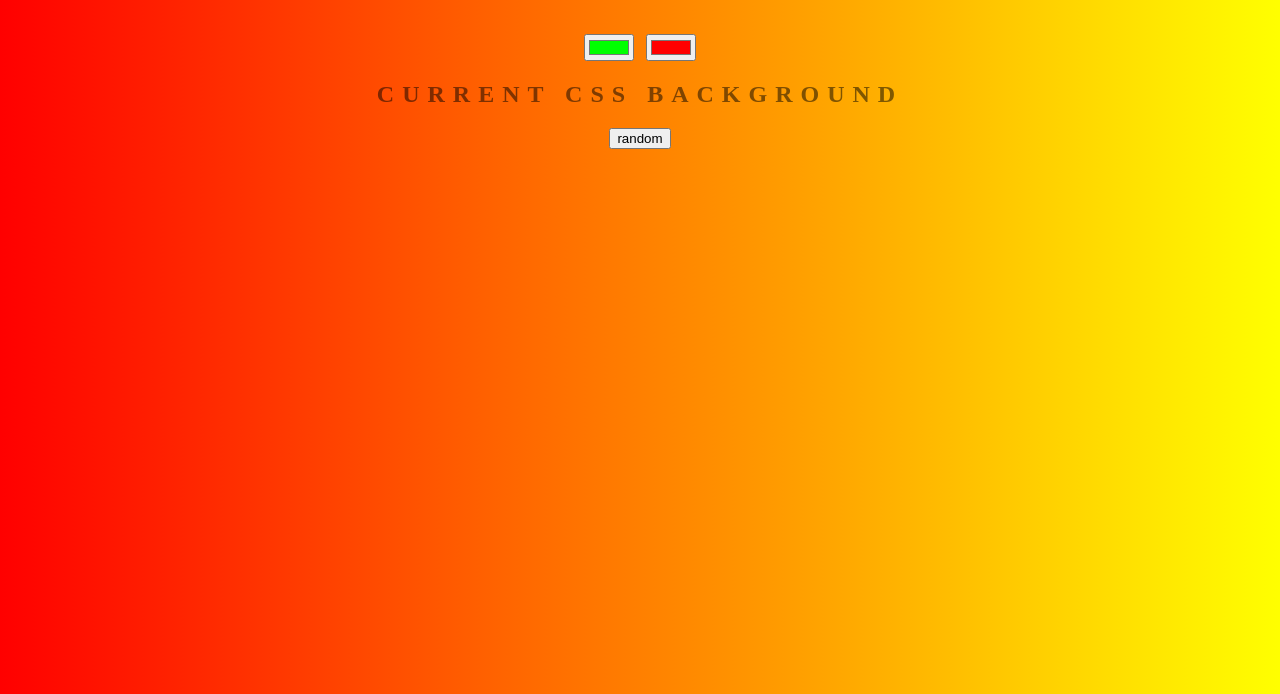
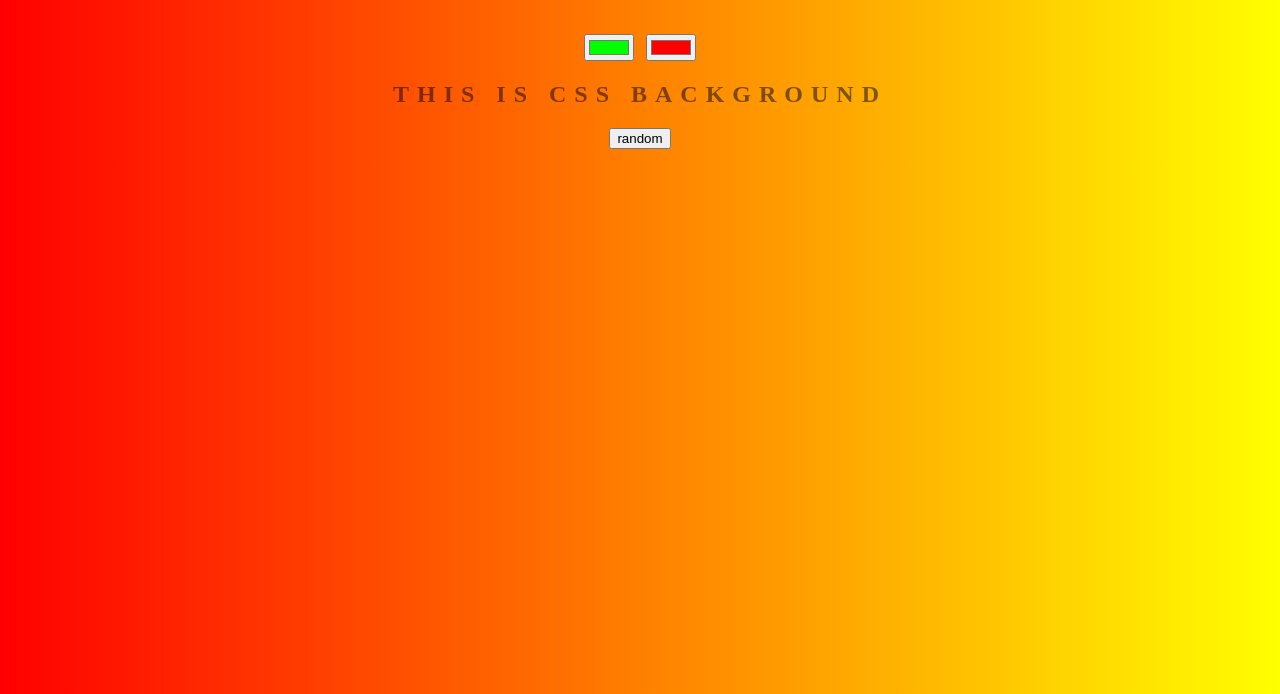
Before and after one commit to hkj23/Gradient-Background, a plain HTML site: page index.html in a window 1280 px wide. Shown: the part 106-800 px from the top of the page. Drawn offline with Linux system fonts and the light colour scheme.

Commit message:
changing text

```diff
--- a/index.html
+++ b/index.html
@@ -8,7 +8,7 @@
 	<h1>Cool Generator</h1>
 	<input class="color1" type="color" name="color1" value="#00ff00">
 	<input class="color2" type="color" name="color2" value="#ff0000">
-	<h2>Current CSS Background</h2>
+	<h2>This is CSS background</h2>
 	<button id = "random">random</button>
 	<h3></h3>
 	<script type="text/javascript" src="script.js"></script>
```
